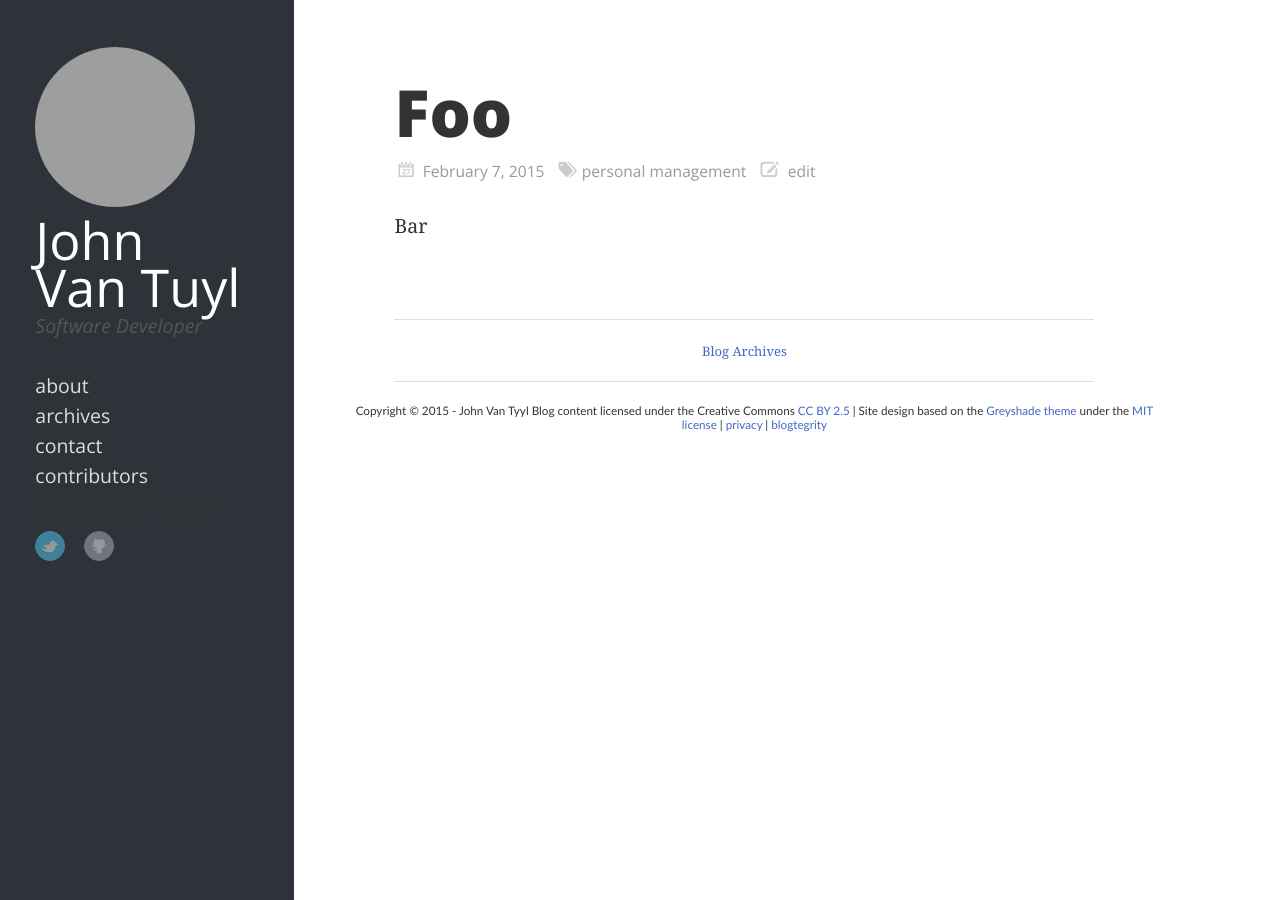
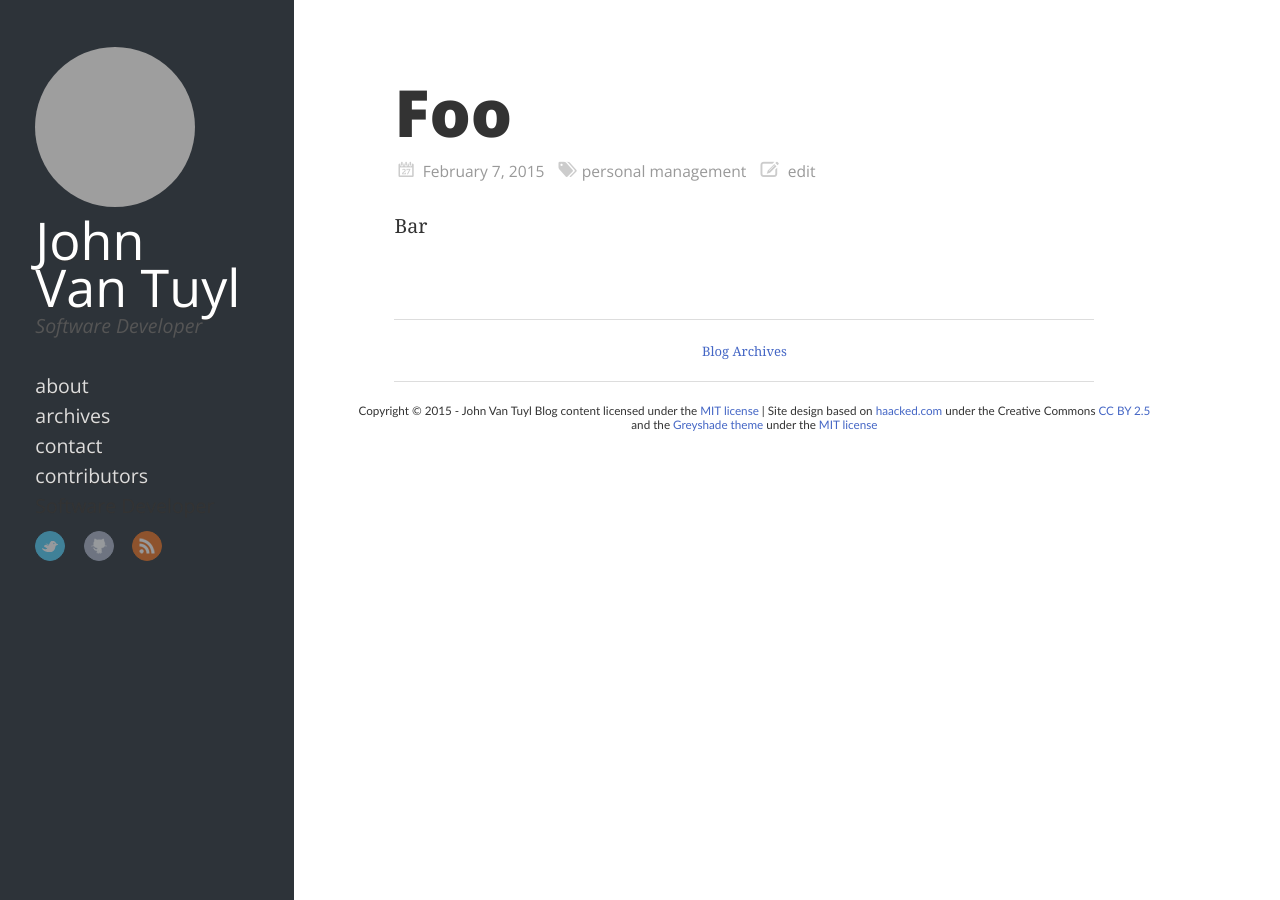
Before and after one commit to jpvantuyl/jpvantuyl.github.io, a Jekyll site: the page built from index.html, in a window 1280 px wide. Built offline with Jekyll 4.4.1, drawn with Linux system fonts in a browser that asks for light colours; nearby versions of some CDN libraries; Markdown is read by kramdown in place of the engine named in the settings; the list of posts is cut into pages by our own code; comment, search, counter and statistics services are not loaded; grey boxes are pictures that could not be loaded.

Commit message:
Added favicon, license, rss

```diff
--- a/_config.yml
+++ b/_config.yml
@@ -1,13 +1,13 @@
 #
 # Blog Settings
 #
-author: John Van Tyyl
+author: John Van Tuyl
 description: Software Developer
-url: http://jpvantuyl.github.io
+url: https://jpvantuyl.github.io
 title: John Van Tuyl
 subtitle: Software Developer
 gravatar_url: https://2.gravatar.com/avatar/9e8fedfcd92b20263ceaab4e6cec2202
-#subscribe_rss: http://feeds.haacked.com/haacked
+subscribe_rss: https://jpvantuyl.github.io/atom.xml
 
 # Github repositories
 github_user: jpvantuyl
--- a/_includes/footer.html
+++ b/_includes/footer.html
@@ -1,5 +1,5 @@
 <p>
-  Copyright &copy; {{ site.time | date: "%Y" }} - {{ site.author }} Blog content licensed under the Creative Commons <a href="http://creativecommons.org/licenses/by/2.5/">CC BY 2.5</a> | Site design based on the <a href="https://github.com/shashankmehta/greyshade">Greyshade theme</a> under the <a href="http://sm.mit-license.org/">MIT license</a> | <a href="/privacy">privacy</a> | <a href="/articles/blogtegrity">blogtegrity</a>
+  Copyright &copy; {{ site.time | date: "%Y" }} - {{ site.author }} Blog content licensed under the <a href="http://sm.mit-license.org/">MIT license</a> | Site design based on <a href="https://github.com/Haacked/haacked.com">haacked.com</a> under the Creative Commons <a href="http://creativecommons.org/licenses/by/2.5/">CC BY 2.5</a> and the <a href="https://github.com/shashankmehta/greyshade">Greyshade theme</a> under the <a href="http://sm.mit-license.org/">MIT license</a>
 </p>
 
 {% include disqus.html %}
```
Also changed, not shown: params.json (deleted, +0 -1 lines), favicon.ico (added).
